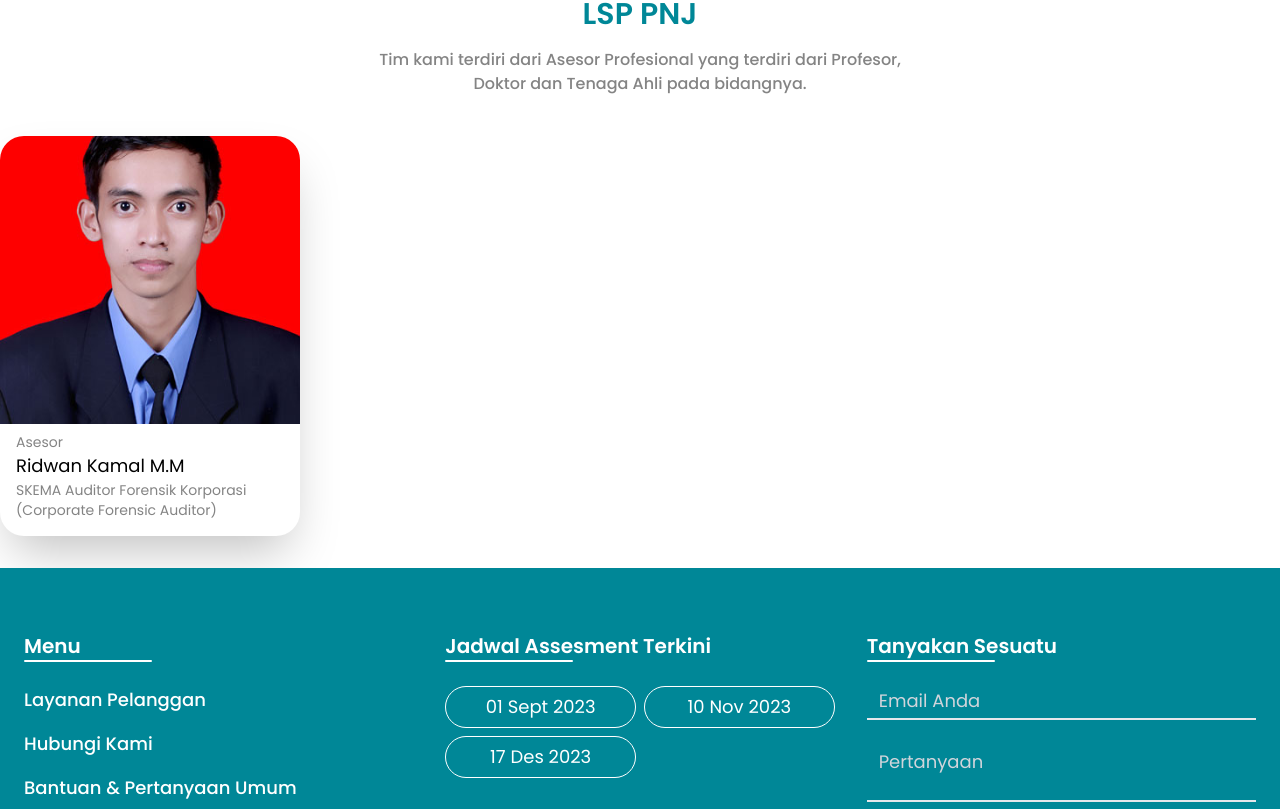
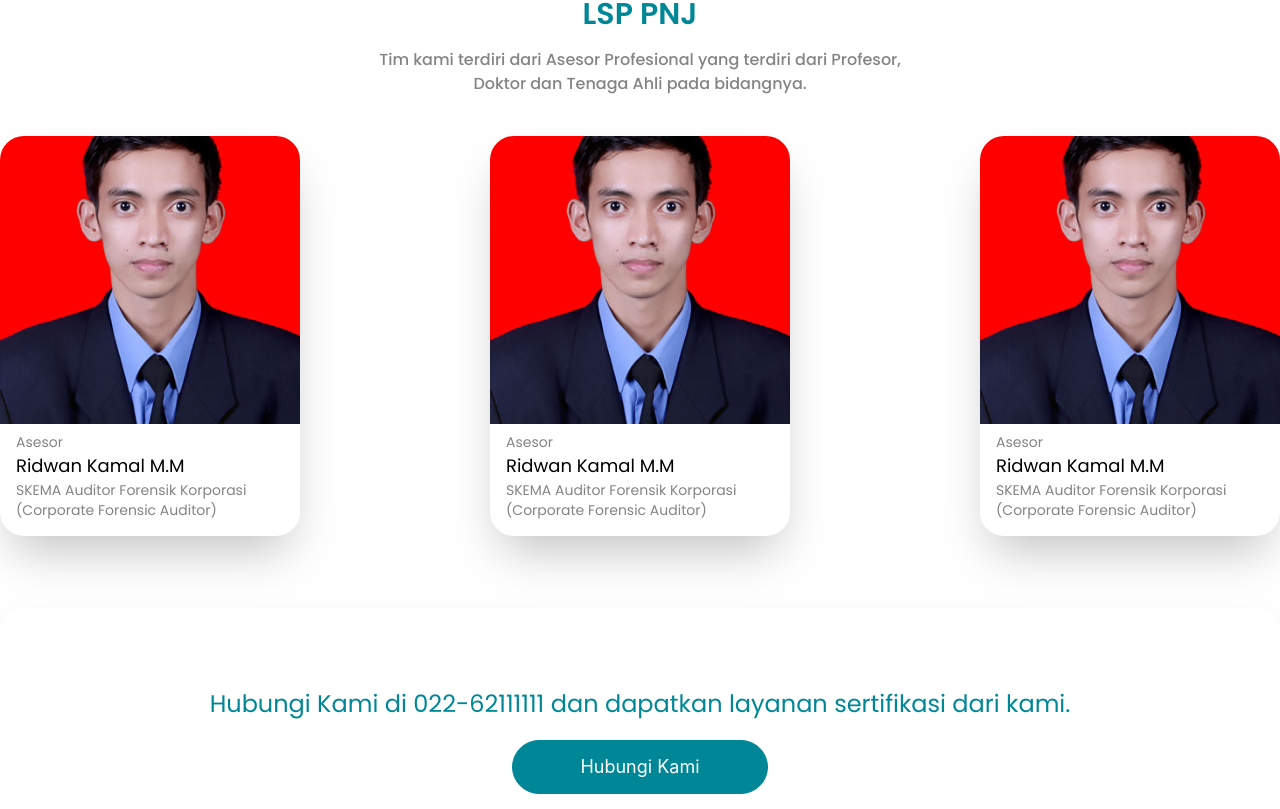
Before and after one commit to MBintangS/LSP-NTG, a Next.js app: page / in a window 1280 px wide. Shown: the part 1631-2440 px from the top of the page. Built offline with nearby package versions, Linux system fonts and the light colour scheme.

Commit message:
Cta Hubungi Kami

```diff
--- a/app/page.jsx
+++ b/app/page.jsx
@@ -108,6 +108,11 @@ const Home = () => {
       <CaraouselAnggota />
       {/* Anggota Tim Asesor End */}
 
+      <div className="grid grid-col flex-center text-2xl my-10 py-20 rounded-3xl bg-white shadow-2xl" >
+        <div className="text-primary-blue mb-5">Hubungi Kami di 022-62111111 dan dapatkan layanan sertifikasi dari kami.</div>
+        <button className="blue-btn w-64 mx-auto">Hubungi Kami</button>
+      </div>
+
     </section>
   );
 };
--- a/components/CaraouselAnggota.jsx
+++ b/components/CaraouselAnggota.jsx
@@ -6,7 +6,9 @@ import CardCarousel from './CardCarousel'
 
 const CaraouselAnggota = () => {
   return (
-    <div>
+    <div className='grid grid-col grid-cols-3 flex-between'>
+      <CardCarousel />
+      <CardCarousel />
       <CardCarousel />
     </div>
   )
```
